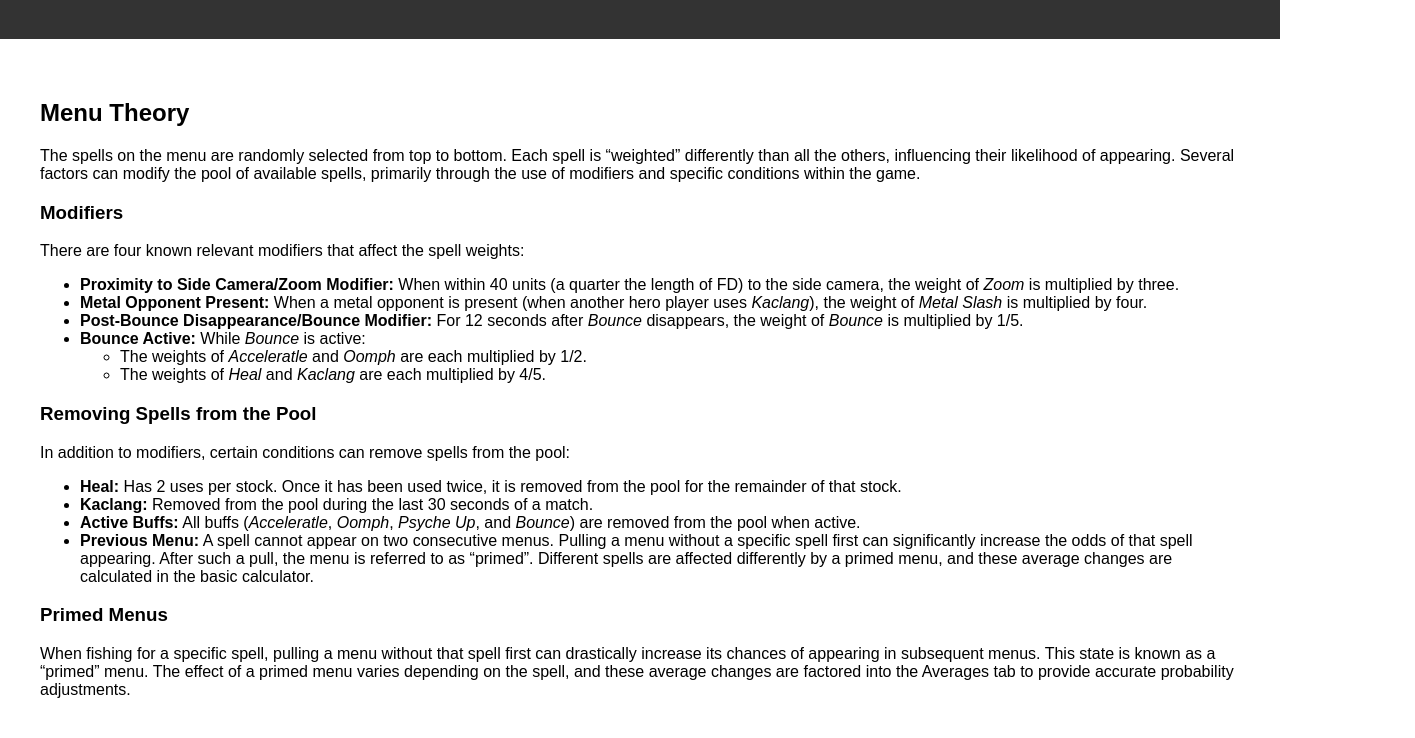
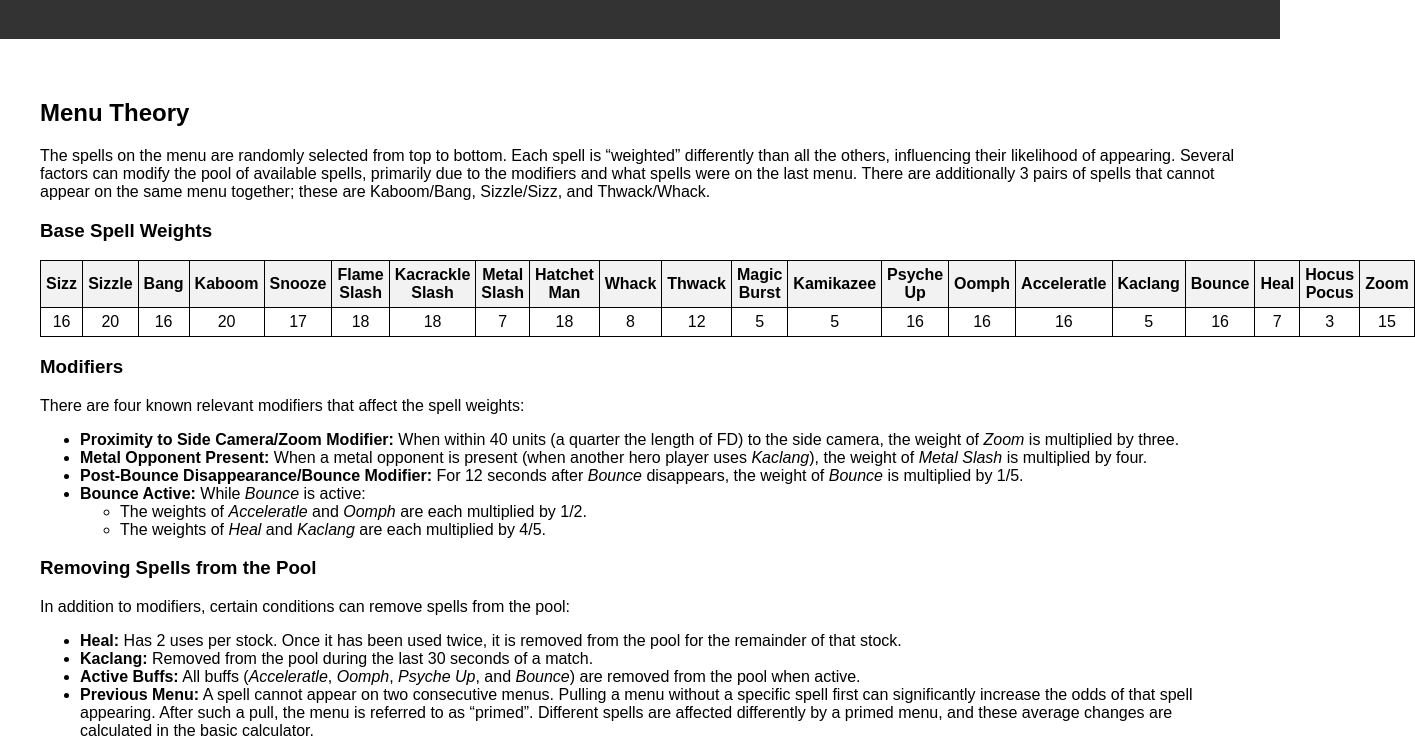
Before and after one commit to grant-m-nelson/hero-resources, a plain HTML site: page index.html in a window 1280 px wide. Shown: the part 102-840 px from the top of the page, 1415 px wide, since content can reach past the window. Drawn offline with Linux system fonts and the light colour scheme.

Commit message:
updated main page with more info

```diff
--- a/index.html
+++ b/index.html
@@ -24,7 +24,62 @@
     <div class="container main-content">
         <h2>Menu Theory</h2>
 
-        <p>The spells on the menu are randomly selected from top to bottom. Each spell is “weighted” differently than all the others, influencing their likelihood of appearing. Several factors can modify the pool of available spells, primarily through the use of modifiers and specific conditions within the game.</p>
+        <p>The spells on the menu are randomly selected from top to bottom. Each spell is “weighted” differently than all the others, influencing their likelihood of appearing. Several factors can modify the pool of available spells, primarily due to the modifiers and what spells were on the last menu. There are additionally 3 pairs of spells that cannot appear on the same menu together; these are Kaboom/Bang, Sizzle/Sizz, and Thwack/Whack.</p>
+
+        <h3>Base Spell Weights</h3>
+        <table class="resultsTable">
+            <thead>
+                <tr>
+                    <th>Sizz</th>
+                    <th>Sizzle</th>
+                    <th>Bang</th>
+                    <th>Kaboom</th>
+                    <th>Snooze</th>
+                    <th>Flame Slash</th>
+                    <th>Kacrackle Slash</th>
+                    <th>Metal Slash</th>
+                    <th>Hatchet Man</th>
+                    <th>Whack</th>
+                    <th>Thwack</th>
+                    <th>Magic Burst</th>
+                    <th>Kamikazee</th>
+                    <th>Psyche Up</th>
+                    <th>Oomph</th>
+                    <th>Acceleratle</th>
+                    <th>Kaclang</th>
+                    <th>Bounce</th>
+                    <th>Heal</th>
+                    <th>Hocus Pocus</th>
+                    <th>Zoom</th>
+                </tr>
+            </thead>
+            <tbody>
+                <tr>
+                    <td>16</td>
+                    <td>20</td>
+                    <td>16</td>
+                    <td>20</td>
+                    <td>17</td>
+                    <td>18</td>
+                    <td>18</td>
+                    <td>7</td>
+                    <td>18</td>
+                    <td>8</td>
+                    <td>12</td>
+                    <td>5</td>
+                    <td>5</td>
+                    <td>16</td>
+                    <td>16</td>
+                    <td>16</td>
+                    <td>5</td>
+                    <td>16</td>
+                    <td>7</td>
+                    <td>3</td>
+                    <td>15</td>
+                </tr>
+            </tbody>
+        </table>
+
 
         <h3>Modifiers</h3>
         <p>There are four known relevant modifiers that affect the spell weights:</p>
@@ -50,7 +105,7 @@
         </ul>
 
         <h3>Primed Menus</h3>
-        <p>When fishing for a specific spell, pulling a menu without that spell first can drastically increase its chances of appearing in subsequent menus. This state is known as a “primed” menu. The effect of a primed menu varies depending on the spell, and these average changes are factored into the Averages tab to provide accurate probability adjustments.</p>
+        <p>When fishing for a specific spell, pulling a menu without that spell first can drastically increase its chances of appearing in subsequent menus. This state is known as a “primed” menu for said spell. The effect of a primed menu varies depending on the spell, and these average changes are factored into the Averages tab to provide accurate probability adjustments.</p>
     </div>
 
     <footer>
```
